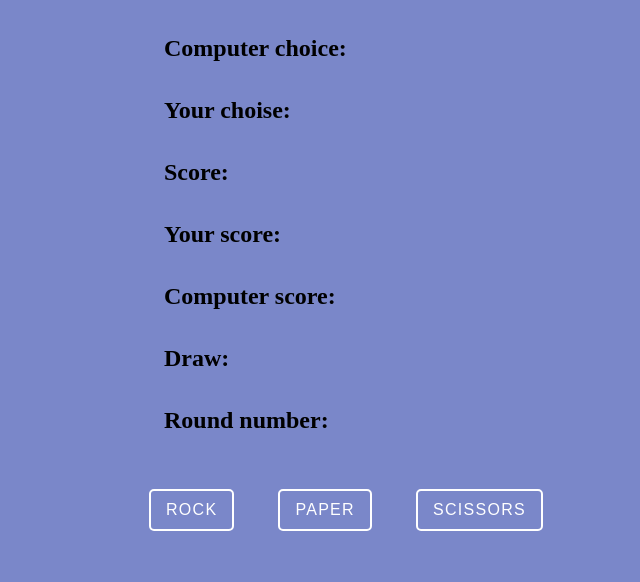
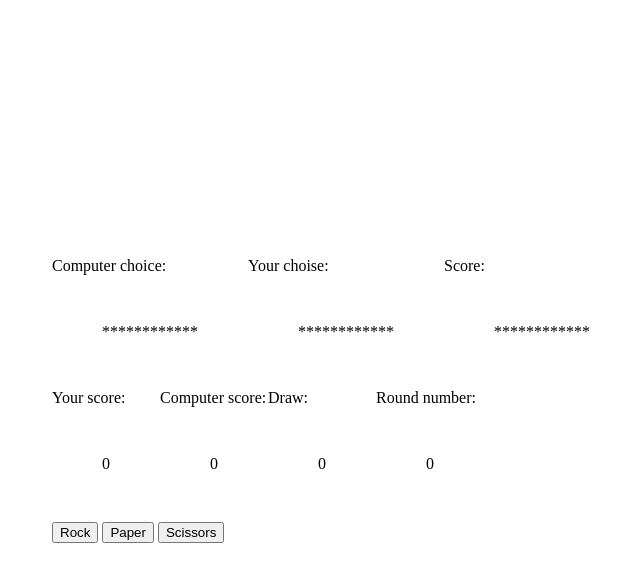
Before and after one commit to kamilmuzyka91/Popular-games-in-JS, a plain HTML site: page index.html in a window 1280 px wide. Shown: the whole page, without its empty margins (294-934 px from the left). Drawn offline with Linux system fonts and the light colour scheme.

Commit message:
add reset css

```diff
--- a/app.js
+++ b/app.js
@@ -20,13 +20,22 @@ document.addEventListener("DOMContentLoaded", () => {
   let draw = 0;
   let clickCounter = 0;
 
+  // placeholder list
+  computerChoiceDisplay.innerText = "************";
+  userChoiceDisplay.innerText = "************";
+  resultDisplay.innerText = "************";
+
+  userScoreDisplay.innerText = "0";
+  computerScoreDisplay.innerText = "0";
+  drawDisplay.innerText = "0";
+  roundNumberDisplay.innerText = "0";
+
   possibleChoices.forEach((possibleChoices) =>
     possibleChoices.addEventListener("click", (e) => {
       userChoice = e.target.id;
       userChoiceDisplay.innerHTML = userChoice;
 
       clickCounter += 1;
-      console.log(clickCounter);
 
       generateComputerChoiceDisplay();
       getResult();
--- a/index.html
+++ b/index.html
@@ -11,17 +11,31 @@
 
 <body>
     <div class="wrapper">
-        <h2>Computer choice: <span id="computer-choice"></span> </h2>
-        <h2>Your choise: <span id="user-choise"></span> </h2>
-        <h2>Score: <span id="game-result"></span> </h2>
-        <h2>Your score: <span id="user-score"> </span></h2>
-        <h2>Computer score: <span id="computer-score"> </span></h2>
-        <h2>Draw: <span id="draw"> </span></h2>
-        <h2>Round number: <span id="round"> </span></h2>
-
-        <button id="rock">Rock</button>
-        <button id="paper">Paper</button>
-        <button id="scissors">Scissors</button>
+        <div class="game">
+            <div>Computer choice: <p id="computer-choice">placeholder</p>
+            </div>
+            <div>Your choise: <p id="user-choise">placeholder</p>
+            </div>
+            <div>Score: <p id="game-result">placeholder</p>
+            </div>
+        </div>
+        <div class="game__result">
+            <div>Your score: <p id="user-score">placeholder</p>
+            </div>
+            <div>Computer score: <p id="computer-score"> placeholder</p>
+            </div>
+            <div>Draw: <p id="draw">
+                    placeholder </p>
+            </div>
+            <div>Round number: <p id="round"> placeholder</p>
+            </div>
+        </div>
+        <div class="game__buttons">
+            <button id="rock">Rock</button>
+            <button id="paper">Paper</button>
+            <button id="scissors">Scissors</button>
+        </div>
+    </div>
     </div>
     <script src="./app.js" charset="utf-8"></script>
 </body>
--- /dev/null
+++ b/reset.css
@@ -0,0 +1,129 @@
+/* http://meyerweb.com/eric/tools/css/reset/
+   v2.0 | 20110126
+   License: none (public domain)
+*/
+
+html,
+body,
+div,
+span,
+applet,
+object,
+iframe,
+h1,
+h2,
+h3,
+h4,
+h5,
+h6,
+p,
+blockquote,
+pre,
+a,
+abbr,
+acronym,
+address,
+big,
+cite,
+code,
+del,
+dfn,
+em,
+img,
+ins,
+kbd,
+q,
+s,
+samp,
+small,
+strike,
+strong,
+sub,
+sup,
+tt,
+var,
+b,
+u,
+i,
+center,
+dl,
+dt,
+dd,
+ol,
+ul,
+li,
+fieldset,
+form,
+label,
+legend,
+table,
+caption,
+tbody,
+tfoot,
+thead,
+tr,
+th,
+td,
+article,
+aside,
+canvas,
+details,
+embed,
+figure,
+figcaption,
+footer,
+header,
+hgroup,
+menu,
+nav,
+output,
+ruby,
+section,
+summary,
+time,
+mark,
+audio,
+video {
+  margin: 0;
+  padding: 0;
+  border: 0;
+  font-size: 100%;
+  font: inherit;
+  vertical-align: baseline;
+}
+/* HTML5 display-role reset for older browsers */
+article,
+aside,
+details,
+figcaption,
+figure,
+footer,
+header,
+hgroup,
+menu,
+nav,
+section {
+  display: block;
+}
+body {
+  line-height: 1;
+}
+ol,
+ul {
+  list-style: none;
+}
+blockquote,
+q {
+  quotes: none;
+}
+blockquote:before,
+blockquote:after,
+q:before,
+q:after {
+  content: "";
+  content: none;
+}
+table {
+  border-collapse: collapse;
+  border-spacing: 0;
+}
--- a/style.css
+++ b/style.css
@@ -1,38 +1,30 @@
+@import "./reset.css";
+
+* {
+  box-sizing: border-box;
+}
+
 body {
   display: flex;
   justify-content: center;
   align-items: center;
-  margin: 0 auto;
-  background: #7a87c9;
+  height: 100vh;
 }
 
 .wrapper {
-  background: #7a87c9;
+  display: flex;
+  flex-direction: column;
 }
 
-h2 {
-  margin: 35px;
+.game {
+  display: inline-flex;
 }
 
-span {
-  text-transform: uppercase;
-  margin: 15px;
+.game__result {
+  display: inline-flex;
 }
 
-button {
-  color: #fff;
-  font-size: 16px;
-  letter-spacing: 1.3px;
-  text-transform: uppercase;
-  background-color: transparent;
-  border-style: none;
-  border: 2px solid #fff;
-  border-radius: 5px;
-  padding: 10px 15px;
-  margin: 20px;
+h2,
+p {
+  margin: 50px;
 }
-
-button:hover {
-  border: 2px solid rgb(129, 129, 129);
-  background: #9c99e9;
-}
```
